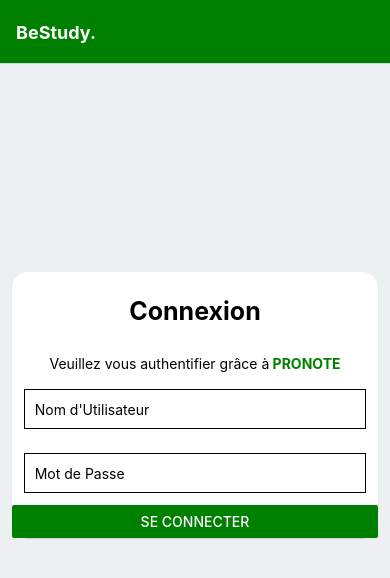
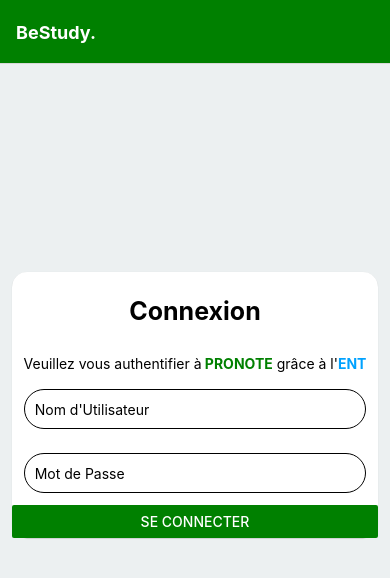
Before and after one commit to BeStudying/App, a React Native app: screen / in a window 390 px wide. Shown: the top 578 px of the page. Built offline with nearby package versions, Linux system fonts and the light colour scheme.

Commit message:
Update Login.js

```diff
--- a/components/Login.js
+++ b/components/Login.js
@@ -1,5 +1,6 @@
 import React from 'react';
 import { Button, Text, TextInput, Alert, StyleSheet } from 'react-native';
+import SelectDropdown from 'react-native-select-dropdown';
 import { Card } from 'react-native-paper';
 import { SafeAreaView } from 'react-native-safe-area-context';
 
@@ -8,16 +9,20 @@
         <SafeAreaView>
             <Card style={styles.container}>
                 <Text style={styles.title}>Connexion</Text>
-                <Text style={styles.paragraph}>Veuillez vous authentifier grâce à
-                    <Text style={{fontWeight: 'bold', color: 'green'}}> PRONOTE</Text>
+                <Text style={styles.paragraph}>Veuillez vous authentifier à
+                    <Text style={{fontWeight: 'bold', color: 'green'}}> PRONOTE</Text> grâce à l'<Text style={{fontWeight: 'bold', color: '#00a2ff'}}>ENT</Text>
                 </Text>
                 <TextInput
                     style={styles.input}
                     placeholder="Nom d'Utilisateur"
+                    placeholderTextColor="black"
                 />
                 <TextInput
                     style={styles.input}
                     placeholder="Mot de Passe"
+                    placeholderTextColor="black"
+                    secureTextEntry={true}
+                    cursorColor={'green'}
                 />
                 <Button title='Se Connecter' color='green' onPress={() => tryLogin(props.navigation)}/>
             </Card>
@@ -27,10 +32,12 @@
 
 function tryLogin(navigation){
     navigation.navigate('Home')
+    /*
     navigation.reset({
         index: 0,
         routes: [{ name: 'Home' }],
     });
+    */
 }
 
 const styles = StyleSheet.create({
@@ -56,5 +63,7 @@
       margin: 12,
       borderWidth: 1,
       padding: 10,
+      borderRadius: '25px',
+      color: 'green',
     },
 });
```
